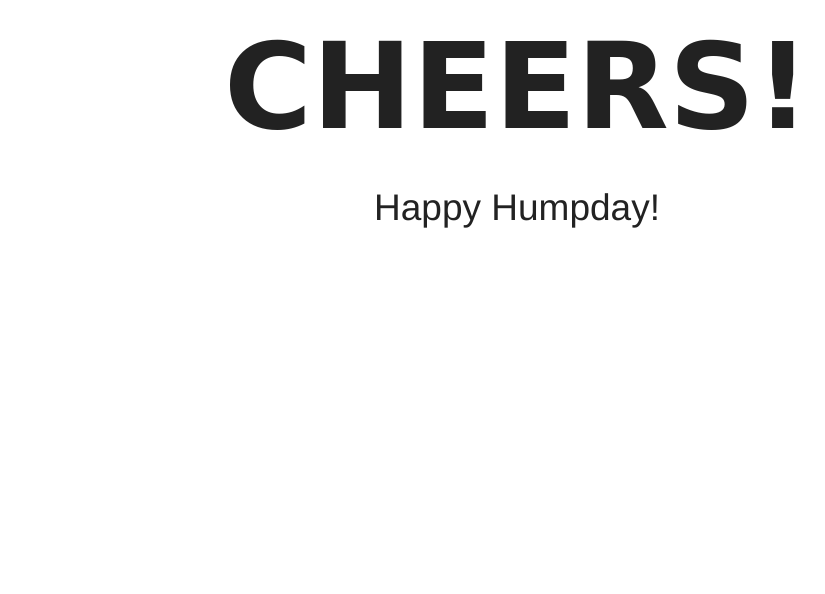
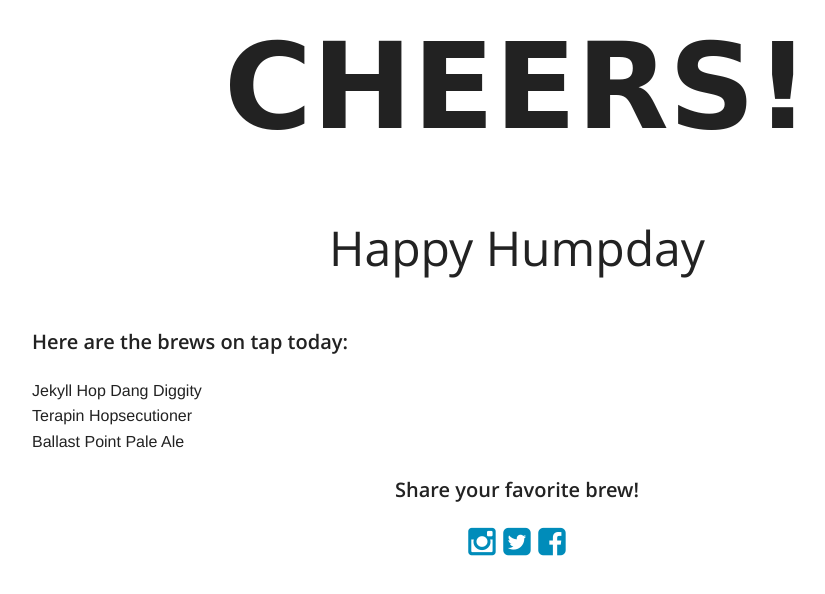
Before and after one commit to tripstar22/beerApp, a website: page index.html in a window 1280 px wide. Shown: the whole page, without its empty margins (123-948 px from the left). Drawn offline with Linux system fonts and the light colour scheme; files that its build step writes are made by us from their sources; files whose address does not match are found by name; a web font is replaced by a local one.

Commit message:
added more to index and very basic styles

```diff
--- a/assets_source/js/app.js
+++ b/assets_source/js/app.js
@@ -6,11 +6,12 @@ jQuery(document).ready(function($) {
 	// call all custom functions and plugins
 	function init() {
 
-		// control font-size of <h1>
-		$("h1").fitText(0.8, {minFontSize: '50px', maxFontSize: '120px'});
-
 		// get day of the week
 		newDay();
+
+		// control font-size of header elements
+		$("h1").fitText(0.8, {minFontSize: '50px', maxFontSize: '120px'});
+		$("h2").fitText(1.5, {minFontSize: '24px', maxFontSize: '48px'});
 
 		console.log("init works!");
 	}
--- a/assets_source/js/newDay.js
+++ b/assets_source/js/newDay.js
@@ -8,7 +8,7 @@ function newDay() {
 
 	    if (day == 'Sunday') {
 
-	    	$("h2").html("Sunday Funday!");
+	    	$("h2").html("Sunday Funday");
 	    }
 	    else if (day == 'Monday') {
 
@@ -16,19 +16,19 @@ function newDay() {
 	    }
 	    else if (day == 'Tuesday') {
 
-	    	$("h2").html("Tuesday Brewsday!");
+	    	$("h2").html("Tuesday Brewsday");
 	    }
 	    else if (day == 'Wednesday') {
 
-	    	$("h2").html("Happy Humpday!");
+	    	$("h2").html("Happy Humpday");
 	    }
 	    else if (day == 'Thursday') {
 
-	    	$("h2").html("Thristy Thursday!");
+	    	$("h2").html("Thristy Thursday");
 	    }
 	    else if (day == 'Friday') {
 
-	    	$("h2").html("Freedom Friday!");
+	    	$("h2").html("Freedom Friday");
 	    }
 	    else {
 
--- a/assets_source/scss/app.scss
+++ b/assets_source/scss/app.scss
@@ -26,7 +26,7 @@
 	"fonts/fonts";
 
 /*==========  GOOGLE FONTS IMPORT  ==========*/
-@import url(http://fonts.googleapis.com/css?family=Cabin|Titan+One);
+@import url(http://fonts.googleapis.com/css?family=Titan+One|Open+Sans:400,600);
 
 /*-----  End of FONTS  ------*/
 
--- a/assets_source/scss/fonts/_fonts.scss
+++ b/assets_source/scss/fonts/_fonts.scss
@@ -1,8 +1,16 @@
 
 @mixin fontStd {
 	font: {
-		family: 'Cabin', sans-serif;
+		family: 'Open Sans', sans-serif;
 		weight: 400;
+		style: normal
+	}
+}
+
+@mixin fontSemiBold {
+	font: {
+		family: 'Open Sans', sans-serif;
+		weight: 600;
 		style: normal
 	}
 }
--- a/assets_source/scss/partials/_main.scss
+++ b/assets_source/scss/partials/_main.scss
@@ -3,10 +3,35 @@
 @media only screen {
 
 	div.rowTitle {
+		margin-bottom: 1.0em;
 
 		h1 {
 			@include fontBold;
 			text-transform: uppercase;
+		}
+	}
+
+	div.rowDay {
+		margin-bottom: 1.0em;
+
+		h2 {
+			@include fontStd;
+		}
+	}
+
+	p.paraLead {
+		@include fontSemiBold;
+	}
+
+	ul {
+		margin-left: 0;
+		list-style: none;
+	}
+
+	ul.iconsSocial {
+
+		li {
+			@include inlineBlock;
 		}
 	}
 
@@ -17,7 +42,16 @@
 // Medium screens
 @media only screen and (min-width: 40.063em) {
 
+	p.paraLead {
+		font-size: 1.250em;
+	}
 
+	ul.iconsSocial {
+
+		li:nth-child(-n+2) {
+			margin-right: 0.20em;
+		}
+	}
 
 } /* min-width 641px, medium screens */
 
@@ -26,7 +60,13 @@
 // Large screens
 @media only screen and (min-width: 64.063em) {
 
+	div.rowTitle {
+		margin-bottom: 2.0em;
+	}
 
+	div.rowDay {
+		margin-bottom: 2.250em;
+	}
 
 } /* min-width 1025px, large screens */
 
--- a/index.html
+++ b/index.html
@@ -34,13 +34,45 @@
 			<div class="large-12 medium-12 small-12 columns text-center">
 				<h1>Cheers!</h1>
 			</div>
-		</div>
+		</div><!-- /row -->
 
 		<div class="row rowDay">
 			<div class="large-12 medium-12 small-12 columns text-center">
 				<h2></h2>
 			</div>
-		</div>
+		</div><!-- /row -->
+
+		<div class="row">
+			<div class="large-12 medium-12 small-12 columns">
+				<p class="paraLead">Here are the brews on tap today&#58;</p>
+			</div>
+		</div><!-- /row -->
+
+		<div class="row">
+			<div class="large-12 medium-12 small-12 columns">
+				<ul class="listBrews">
+					<li>Jekyll Hop Dang Diggity</li>
+					<li>Terapin Hopsecutioner</li>
+					<li>Ballast Point Pale Ale</li>
+				</ul>
+			</div>
+		</div><!-- /row -->
+
+		<div class="row">
+			<div class="large-12 medium-12 small-12 columns text-center">
+				<p class="paraLead">Share your favorite brew!</p>
+			</div>
+		</div><!-- /row -->
+
+		<div class="row">
+			<div class="large-12 medium-12 small-12 columns text-center">
+				<ul class="iconsSocial">
+					<li><a href="#"><i class="fa fa-instagram fa-2x"></i></a></li>
+					<li><a href="#"><i class="fa fa-twitter-square fa-2x"></i></a></li>
+					<li><a href="#"><i class="fa fa-facebook-square fa-2x"></i></a></li>
+				</ul>
+			</div>
+		</div><!-- /row -->
 
 		<!-- SCRIPTS -->
 		<script type="text/javascript" src="assets/js/all.min.js"></script>
```
Also changed, not shown: assets/css/all.min.css, assets/js/all.min.js.
